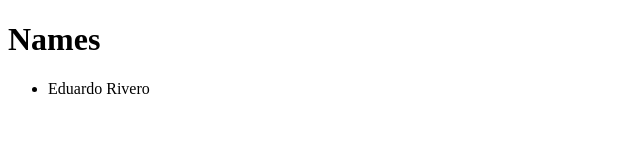
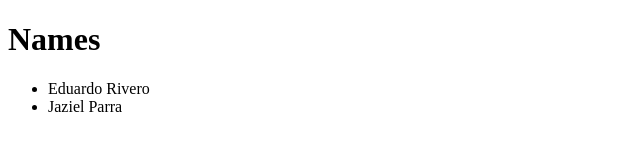
Before and after one commit to salvador-p/tidbis11-example, a plain HTML site: page index.html in a window 1280 px wide. Shown: the full height of the page, 0-640 px from the left. Drawn offline with Linux system fonts and the light colour scheme.

Commit message:
Update index.html

```diff
--- a/index.html
+++ b/index.html
@@ -11,6 +11,7 @@
     <div>
       <ul>
         <li>Eduardo Rivero</li>
+        <li>Jaziel Parra</li>
       </ul>
     </div>
   </body>
```
